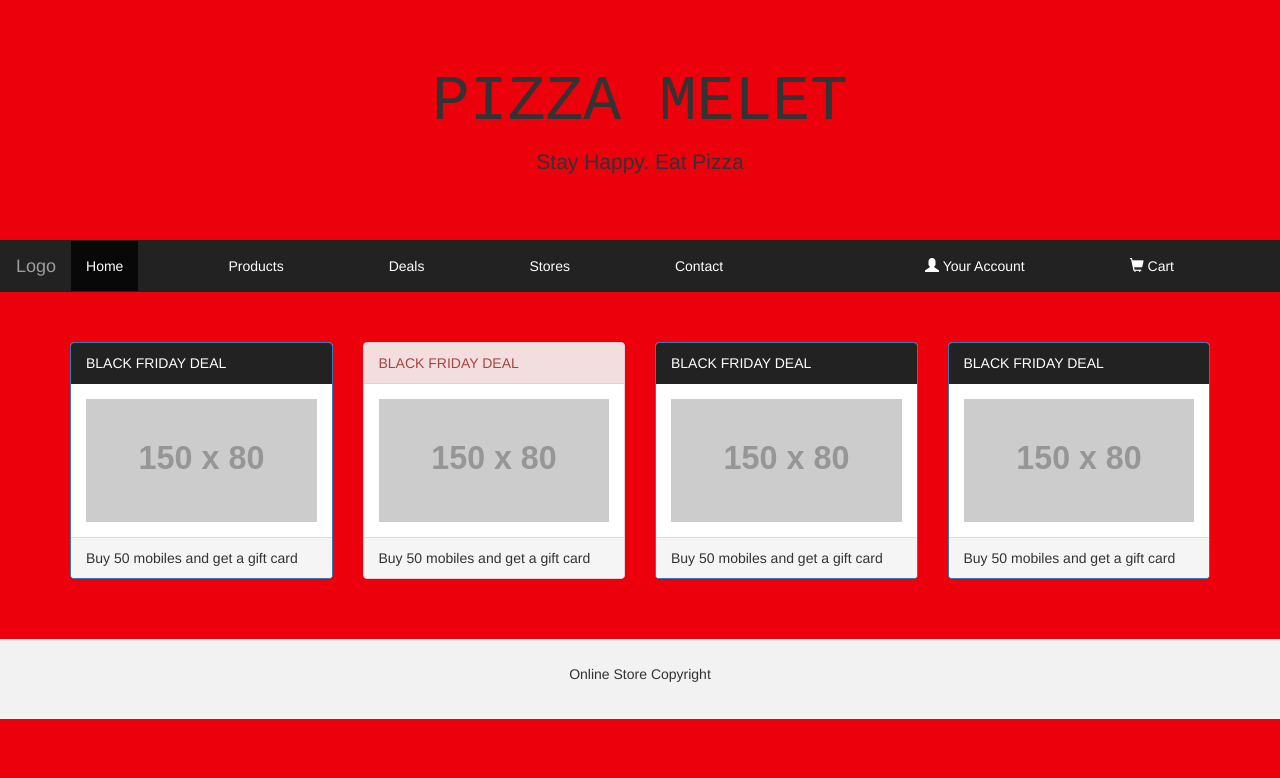
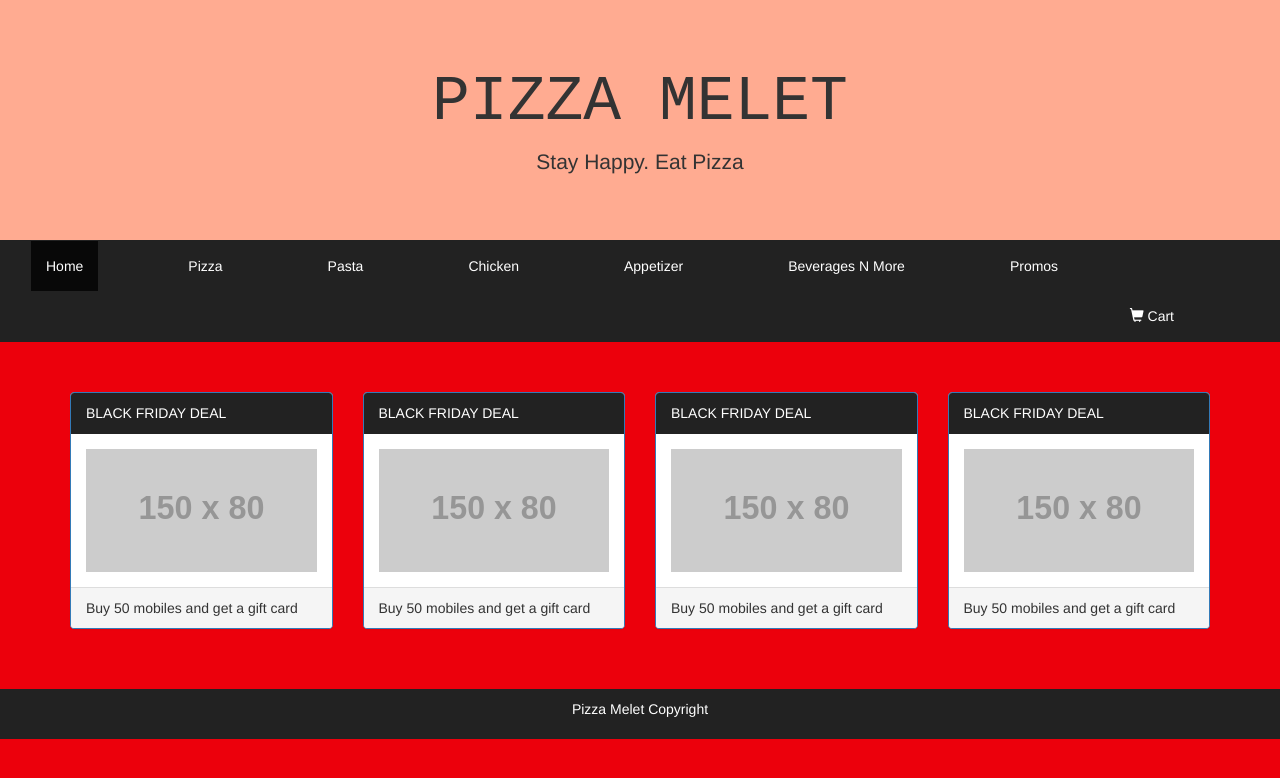
Before and after one commit to OJT-USeP/Task, a PHP site: page / in a window 1280 px wide. Shown: the top 778 px of the page. Run offline with PHP 8.4, Linux system fonts and the light colour scheme; grey boxes labelled with a size stand in for pictures from a placeholder-image service; some libraries are stand-ins or nearby versions.

Commit message:
Index ver 2.0

```diff
--- a/index.php
+++ b/index.php
@@ -17,13 +17,13 @@
     /* Remove the jumbotron's default bottom margin */
      .jumbotron {
       margin-bottom: 0;
-      background-color: #ec000c;
+      background-color: #FFAB91;
     }
 
     /* Add a gray background color and some padding to the footer */
     footer {
-      background-color: #f2f2f2;
-      padding: 25px;
+      background-color: #222;
+      padding: 10px;
     }
   </style>
 </head>
@@ -35,7 +35,7 @@
     <p>Stay Happy. Eat Pizza</p>
   </div>
 </div>
-
+<!--navigation-->
 <nav class="navbar navbar-inverse">
   <div class="container-fluid">
     <div class="navbar-header">
@@ -44,18 +44,18 @@
         <span class="icon-bar"></span>
         <span class="icon-bar"></span>
       </button>
-      <a class="navbar-brand" href="#">Logo</a>
     </div>
     <div class="collapse navbar-collapse" id="myNavbar">
       <ul class="nav navbar-nav">
         <li class="active"><a href="#">Home</a></li>
-        <li><a href="#">Products</a></li>
-        <li><a href="#">Deals</a></li>
-        <li><a href="#">Stores</a></li>
-        <li><a href="#">Contact</a></li>
+        <li><a href="#">Pizza</a></li>
+        <li><a href="#">Pasta</a></li>
+        <li><a href="#">Chicken</a></li>
+        <li><a href="#">Appetizer</a></li>
+        <li><a href="#">Beverages N More</a></li>
+        <li><a href="#">Promos</a></li>
       </ul>
       <ul class="nav navbar-nav navbar-right">
-        <li><a href="#"><span class="glyphicon glyphicon-user"></span> Your Account</a></li>
         <li><a href="#"><span class="glyphicon glyphicon-shopping-cart"></span> Cart</a></li>
       </ul>
     </div>
@@ -73,7 +73,7 @@
     </div>
 
     <div class="col-sm-3">
-      <div class="panel panel-danger">
+      <div class="panel panel-primary">
         <div class="panel-heading">BLACK FRIDAY DEAL</div>
         <div class="panel-body"><img src="http://placehold.it/150x80?text=IMAGE" class="img-responsive" style="width:100%" alt="Image"></div>
         <div class="panel-footer">Buy 50 mobiles and get a gift card</div>
@@ -99,8 +99,8 @@
   </div>
 </div><br><br>
 
-<footer class="container-fluid text-center">
-  <p>Online Store Copyright</p>
+<footer class="container-fluid text-center ">
+  <p style="color:white;">Pizza Melet Copyright</p>
 
 </footer>
 
```
